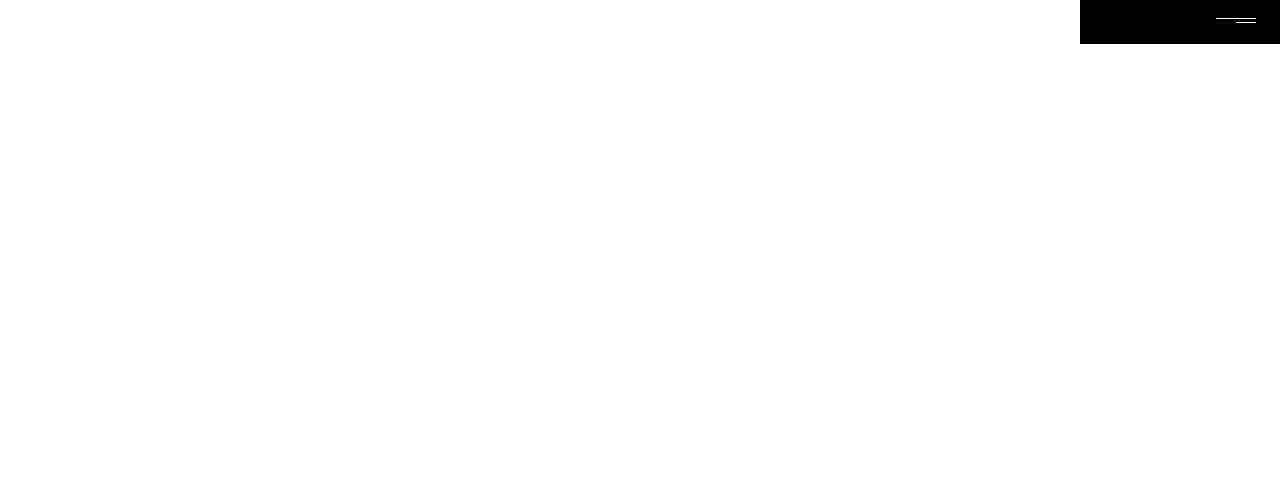
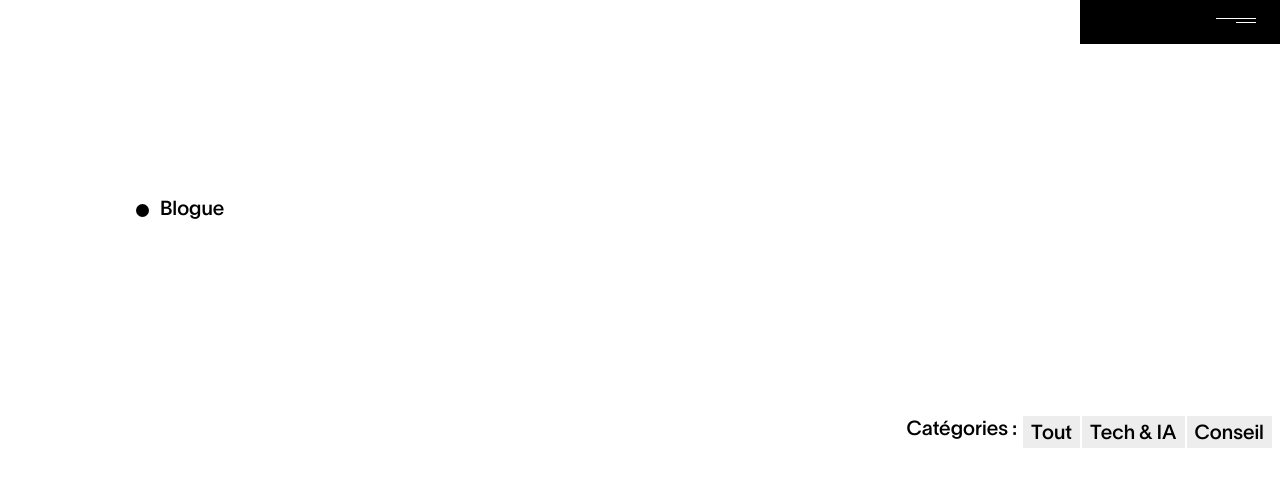
Before and after one commit to SVyeole08/K72.ca-website, a React (Vite) app: page /blogue in a window 1280 px wide. Shown: the top 486 px of the page. Built offline with nearby package versions, Linux system fonts and the light colour scheme.

Commit message:
Add some content in Blogue.jsx

```diff
--- a/eslint.config.js
+++ /dev/null
@@ -1,29 +0,0 @@
-import js from '@eslint/js'
-import globals from 'globals'
-import reactHooks from 'eslint-plugin-react-hooks'
-import reactRefresh from 'eslint-plugin-react-refresh'
-import { defineConfig, globalIgnores } from 'eslint/config'
-
-export default defineConfig([
-  globalIgnores(['dist']),
-  {
-    files: ['**/*.{js,jsx}'],
-    extends: [
-      js.configs.recommended,
-      reactHooks.configs['recommended-latest'],
-      reactRefresh.configs.vite,
-    ],
-    languageOptions: {
-      ecmaVersion: 2020,
-      globals: globals.browser,
-      parserOptions: {
-        ecmaVersion: 'latest',
-        ecmaFeatures: { jsx: true },
-        sourceType: 'module',
-      },
-    },
-    rules: {
-      'no-unused-vars': ['error', { varsIgnorePattern: '^[A-Z_]' }],
-    },
-  },
-])
--- a/src/Pages/Blogue.jsx
+++ b/src/Pages/Blogue.jsx
@@ -1,9 +1,31 @@
-import React from 'react'
+import React from "react";
 
 const Blogue = () => {
   return (
-    <div>Blogue</div>
-  )
-}
+    <div className="w-screen h-screen relative text-black p-1">
+      <div className="mt-48 gap-4 flex relative pl-39 items-start">
+        <div className="bg-black left-33 top-2 absolute rounded-full w-[13px] h-[13px]"></div>
+        <h1 className="text-xl font-[font-2]">Blogue</h1>
+      </div>
+      <div className="flex absolute font-[font-2] right-0 top-104 text-xl justify-end pr-2">
+        <div>
+          <h1>Catégories :&nbsp;</h1>
+        </div>
+        <div className="gap-[2px] flex text-center">
+          <div className="px-2 pt-1 w-fit h-fit bg-[#EDEDED]">
+            <h1>Tout</h1>
+          </div>
+          <div className="px-2 pt-1 w-fit h-fit bg-[#EDEDED]">
+            <h1>Tech & IA</h1>
+          </div>
+          <div className="px-2 pt-1 w-fit h-fit bg-[#EDEDED]">
+            <h1>Conseil</h1>
+          </div>
+        </div>
+        <hr className=""/>
+      </div>
+    </div>
+  );
+};
 
-export default Blogue
+export default Blogue;
```
